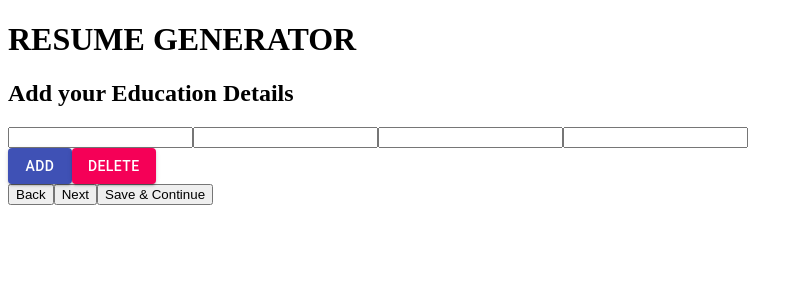
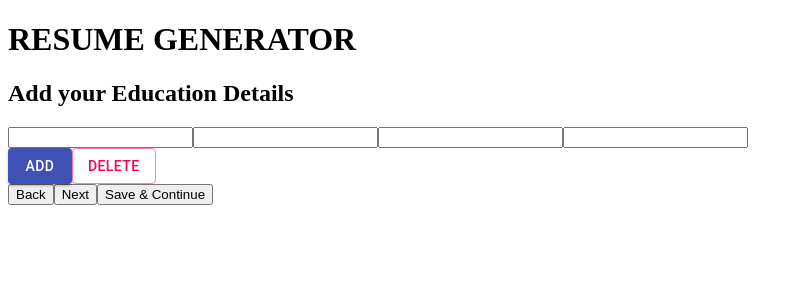
Before and after one commit to acciojob/resume-builder-tarun8053, a React app: page / in a window 1280 px wide. Both pictures are taken after a click on the button "Next". Shown: the top 300 px of the page, without its empty margins (0-804 px from the left). Built offline with nearby package versions, Linux system fonts and the light colour scheme.

Commit message:
Update Education.js

```diff
--- a/src/components/Education.js
+++ b/src/components/Education.js
@@ -47,8 +47,8 @@ export default function Education() {
         onChange={(e) => setEdu({ ...edu, percentage: e.target.value })}
       />
 
-      {/* Footer class test expects */}
       <div className="makeStyles-footer-15">
+        {/* ONLY ONE contained button so Cypress click works */}
         <Button
           variant="contained"
           color="primary"
@@ -58,8 +58,9 @@ export default function Education() {
           Add
         </Button>
 
+        {/* Make delete NOT contained */}
         <Button
-          variant="contained"
+          variant="outlined"
           color="secondary"
           id="delete"
           onClick={() => dispatch({ type: "DEL_EDU" })}
```
